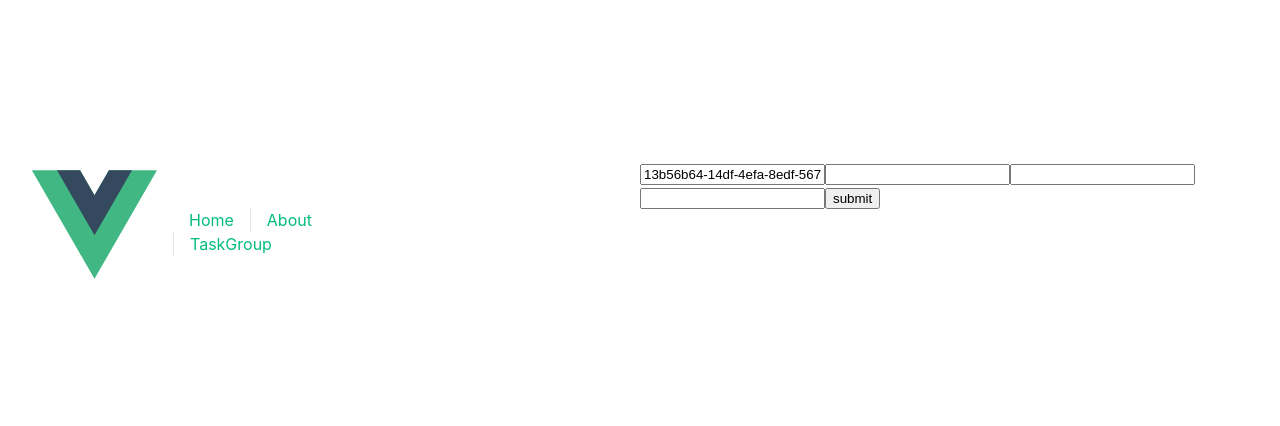
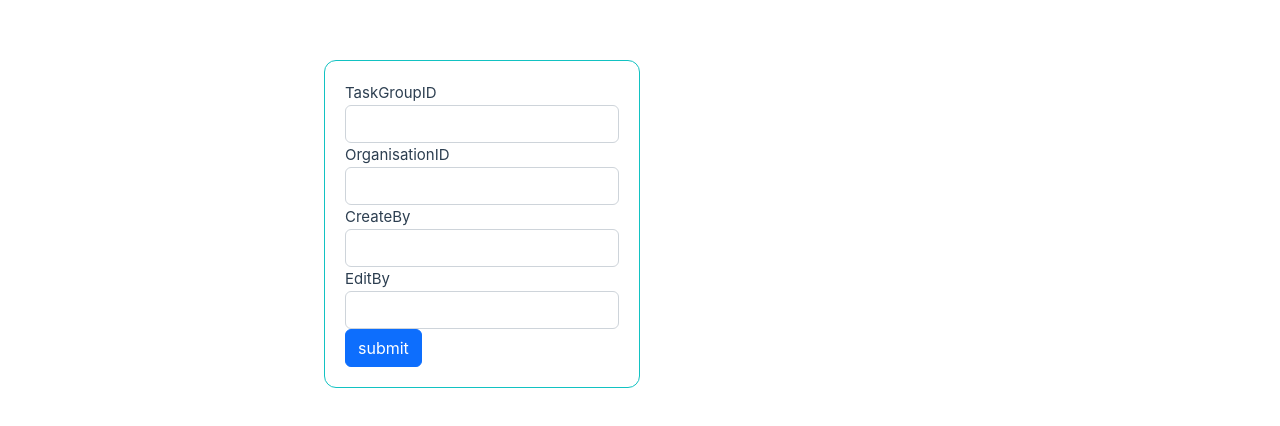
Before and after one commit to flukenatapapon/vue3-crud-with-nest, a Vue app: page /task_groups/1 in a window 1280 px wide. Shown: the part 176-602 px from the top of the page. Built offline with nearby package versions, Linux system fonts and the light colour scheme; no server answers.

Commit message:
add delete method

```diff
--- a/package.json
+++ b/package.json
@@ -11,7 +11,9 @@
     "format": "prettier --write src/"
   },
   "dependencies": {
+    "@popperjs/core": "^2.11.7",
     "axios": "^1.4.0",
+    "bootstrap": "^5.2.3",
     "pinia": "^2.0.32",
     "uuid": "^9.0.0",
     "vue": "^3.2.47",
--- a/src/App.vue
+++ b/src/App.vue
@@ -1,21 +1,9 @@
 <script setup>
-import { RouterLink, RouterView } from 'vue-router'
-
-
+// RouterLink
+  import { RouterView } from 'vue-router'
 </script>
 
 <template>
-  <header>
-    <img alt="Vue logo" class="logo" src="@/assets/logo.svg" width="125" height="125" />
-
-    <div class="wrapper">
-      <nav>
-        <RouterLink to="/">Home</RouterLink>
-        <RouterLink to="/about">About</RouterLink>
-        <RouterLink to="/task_groups">TaskGroup</RouterLink>
-      </nav>
-    </div>
-  </header>
   <RouterView />
 </template>
 
--- a/src/components/TaskGroup.vue
+++ b/src/components/TaskGroup.vue
@@ -5,6 +5,7 @@ import { useTaskGroupStore } from '../stores/taskGroup'
 
 export default {
   name: 'TaskGroup',
+  setup() {},
   data() {
     return {
       TaskGroupID: uuid(),
@@ -19,32 +20,54 @@ export default {
     async createTaskGroup(event) {
       event.preventDefault();
 
-      await useTaskGroupStore().create({
+      let payload = {
         TaskGroupID: this.TaskGroupID,
         OrganisationID: this.OrganisationID,
         CreateBy: this.CreateBy,
         CreateAt: this.CreateAt,
         EditBy: this.EditBy,
         EditAt: this.EditAt
-      }).then((response) => {
+      }
+
+      await useTaskGroupStore().create(payload).then((response) => {
         console.log(response.data)
+        this.$emit('reloadRecord')
       })
     }
-  }
+  },
+  emits: ["createTaskGroup"]
 }
 
 </script>
 
 <template>
-  <form @submit="createTaskGroup($event)">
-    <input type="text" name="TaskGroupID" v-model="TaskGroupID">
-    <input type="text" name="OrganisationID" v-model="OrganisationID">
-    <input type="text" name="CreateBy" v-model="CreateBy">
-    <input type="text" name="EditBy" v-model="EditBy">
-    <input type="submit" value="submit">
+  <form class="task-group-from" @submit="createTaskGroup($event)">
+    <div class="form-group">
+      <label for="TaskGroupID">TaskGroupID</label>
+      <input type="text" class="form-control" name="TaskGroupID" v-model="TaskGroupID">
+    </div>
+    <div class="form-group">
+      <label for="OrganisationID">OrganisationID</label>
+      <input type="text" class="form-control" name="OrganisationID" v-model="OrganisationID">
+    </div>
+    <div class="form-group">
+      <label for="CreateBy">CreateBy</label>
+      <input type="text" class="form-control" name="CreateBy" v-model="CreateBy">
+    </div>
+    <div class="form-group">
+      <label for="EditBy">EditBy</label>
+      <input type="text" class="form-control" name="EditBy" v-model="EditBy">
+    </div>
+    <div class="form-group">
+      <input class="btn btn-primary" type="submit" value="submit">
+    </div>
   </form>
 </template>
 
 <style scoped>
-
+  .task-group-from {
+    border: 1px solid #12c2c2;
+    border-radius: 12px;
+    padding: 20px;
+  }
 </style>
--- a/src/components/TaskGroupIndex.vue
+++ b/src/components/TaskGroupIndex.vue
@@ -25,6 +25,7 @@ export default {
   },
   methods: {
     async initialData() {
+      this.isLoading = true;
       await useTaskGroupStore().index().then((response) => {
         this.TaskGroups = response.data;
         this.isLoading = false;
@@ -34,13 +35,38 @@ export default {
     },
     show(taskGroupId) {
       router.push({ name: 'task_group_show', params: { id: taskGroupId } })
+    },
+    async destroy(taskGroupId) {
+      var result = confirm(`Want to delete recode that id ${taskGroupId}`);
+      if (result) {
+        this.isLoading = true;
+        await useTaskGroupStore().destroy(taskGroupId).then(() => {
+          this.initialData()
+          this.isLoading = false;
+        }).catch((err) => {
+          console.log(err)
+        })
+      }
     }
   }
 }
 </script>
 
 <template>
-  <table class="table">
+  <table class="table" v-if="!isLoading">
+    <thead>
+      <tr>
+        <th>TaskGroupID</th>
+        <th>OrganisationID</th>
+        <th>CreateBy</th>
+        <th>CreateAt</th>
+        <th>EditBy</th>
+        <th>EditAt</th>
+        <th>Edit</th>
+        <th>Delete</th>
+      </tr>
+    </thead>
+    <tbody v-if="!isLoading">
     <tr v-for="TaskGroup of this.TaskGroups" v-bind:key="TaskGroup.TaskGroupID">
       <td>{{ TaskGroup.TaskGroupID.slice(0, 10) + '...' }}</td>
       <td>{{ TaskGroup.OrganisationID.slice(0, 10) + '...' }}</td>
@@ -48,13 +74,17 @@ export default {
       <td>{{ TaskGroup.CreateAt }}</td>
       <td>{{ TaskGroup.EditBy || '-' }}</td>
       <td>{{ TaskGroup.EditAt || '-' }}</td>
-      <td><p @click="show(TaskGroup.TaskGroupID)">Edit</p></td>
+      <td><p class="btn btn-warning" @click="show(TaskGroup.TaskGroupID)">Edit</p></td>
+      <td><p class="btn btn-danger" @click="destroy(TaskGroup.TaskGroupID)">Delete</p></td>
     </tr>
+    </tbody>
+    <tbody v-if="isLoading">
+      <tr>
+        <td colspan="8">Now Loading...</td>
+      </tr>
+    </tbody>
   </table>
 </template>
 
 <style scoped>
-  tr > td {
-    border: 1px solid #000000;
-  }
 </style>
--- a/src/components/TaskGroupShow.vue
+++ b/src/components/TaskGroupShow.vue
@@ -1,38 +1,79 @@
 <script>
-import { v4 as uuid } from 'uuid';
-// import { useTaskGroupStore } from '../stores/taskGroup'
+import { useTaskGroupStore } from '../stores/taskGroup'
+
 export default {
   name: 'TaskGroupShow',
   data() {
     return {
-      TaskGroupID: uuid(),
-      OrganisationID: "",
-      CreateBy: "",
-      CreateAt: new Date(),
-      EditBy: "",
-      EditAt: new Date(),
+      data: {
+        TaskGroupID: "",
+        OrganisationID: "",
+        CreateBy: "",
+        CreateAt: "",
+        EditBy: "",
+        EditAt: "",
+      },
+      id: "",
     }
   },
   methods: {
     async initialData() {
-      console.log(this.$route.params)
+      this.id = this.$route.params.id;
+
+      await useTaskGroupStore().show(this.id).then((res) => {
+        this.data = res.data
+      }).catch((err) => {
+        console.log(err)
+      })
+    },
+    async update(event) {
+      console.log(event)
+      event.preventDefault();
+      const formData = new FormData(event.target);
+      console.log(this.data)
+
+      await useTaskGroupStore().update(formData, this.id).then((res) => {
+        this.$emit('updateDone')
+        console.log(res)
+      }).catch((err) => {
+        console.log(err)
+      })
     }
+  },
+  mounted(){
+    this.initialData()
   }
 }
 </script>
 
 <template>
-  <div id="task-group-form">
-    <form @submit="createTaskGroup($event)">
-      <input type="text" name="TaskGroupID" v-model="TaskGroupID">
-      <input type="text" name="OrganisationID" v-model="OrganisationID">
-      <input type="text" name="CreateBy" v-model="CreateBy">
-      <input type="text" name="EditBy" v-model="EditBy">
-      <input type="submit" value="submit">
-    </form>
-  </div>
+  <form class="task-group-from" @submit="createTaskGroup($event)">
+    <div class="form-group">
+      <label for="TaskGroupID">TaskGroupID</label>
+      <input type="text" class="form-control" name="TaskGroupID" v-model="data.TaskGroupID">
+    </div>
+    <div class="form-group">
+      <label for="OrganisationID">OrganisationID</label>
+      <input type="text" class="form-control" name="OrganisationID" v-model="data.OrganisationID">
+    </div>
+    <div class="form-group">
+      <label for="CreateBy">CreateBy</label>
+      <input type="text" class="form-control" name="CreateBy" v-model="data.CreateBy">
+    </div>
+    <div class="form-group">
+      <label for="EditBy">EditBy</label>
+      <input type="text" class="form-control" name="EditBy" v-model="data.EditBy">
+    </div>
+    <div class="form-group">
+      <input class="btn btn-primary" type="submit" value="submit">
+    </div>
+  </form>
 </template>
 
 <style scoped>
-
+  .task-group-from {
+    border: 1px solid #12c2c2;
+    border-radius: 12px;
+    padding: 20px;
+  }
 </style>
--- a/src/main.js
+++ b/src/main.js
@@ -1,6 +1,8 @@
 import { createApp } from 'vue'
 import { createPinia } from 'pinia'
 import axios from 'axios'
+import "bootstrap/dist/css/bootstrap.min.css"
+import "bootstrap"
 
 import App from './App.vue'
 import router from './router'
--- a/src/stores/taskGroup.js
+++ b/src/stores/taskGroup.js
@@ -12,5 +12,17 @@ export const useTaskGroupStore = defineStore('taskGroup', () => {
     return axios.get('/task-groups')
   }
 
-  return { create, index }
+  function show(params) {
+    return axios.get(`/task-groups/${params}`)
+  }
+
+  function update(payload, params) {
+    return axios.patch(`/task-groups/${params}`, payload)
+  }
+
+  function destroy(params) {
+    return axios.delete(`/task-groups/${params}`)
+  }
+
+  return { create, index, show, update, destroy }
 })
--- a/src/views/TaskGroupsIndexView.vue
+++ b/src/views/TaskGroupsIndexView.vue
@@ -1,9 +1,39 @@
 <script setup>
-import TaskGroupIndex from '../components/TaskGroupIndex.vue';
+import TaskGroupIndex from '../components/TaskGroupIndex.vue'
+import TaskGroup from '../components/TaskGroup.vue'
+import { ref } from 'vue';
+const TaskGroupIndexRef = ref(null)
+function reloadRecord() {
+  console.log(TaskGroupIndexRef)
+  TaskGroupIndexRef.value.initialData();
+}
+
 </script>
 
 <template>
-  <div class="taskView">
-    <TaskGroupIndex></TaskGroupIndex>
+  <div class="container-fluid pt-50px flex">
+    <div class="left">
+      <TaskGroupIndex ref="TaskGroupIndexRef" />
+    </div>
+    <div class="right">
+      <TaskGroup @reloadRecord="reloadRecord()" />
+    </div>
   </div>
 </template>
+
+<style scoped>
+.flex {
+  display: flex;
+  gap: 20%;
+}
+.pt-50px {
+  padding-top: 50px !important;
+}
+.left {
+  overflow: auto;
+}
+.right {
+  width: 50%;
+  overflow: auto;
+}
+</style>
--- a/src/views/TaskGroupsShowView.vue
+++ b/src/views/TaskGroupsShowView.vue
@@ -1,9 +1,18 @@
 <script setup>
 import TaskGroupShow from '../components/TaskGroupShow.vue';
+// import TaskGroup from '../components/TaskGroup.vue';
 </script>
 
 <template>
   <div class="taskView">
-    <TaskGroupShow></TaskGroupShow>
+    <TaskGroupShow  />
   </div>
 </template>
+
+<style scoped>
+.taskView {
+  display: flex;
+  flex-direction: column;
+  align-content: center;
+}
+</style>
```
Also changed, not shown: 1 other file (tests, documents, lock files or other folders).
